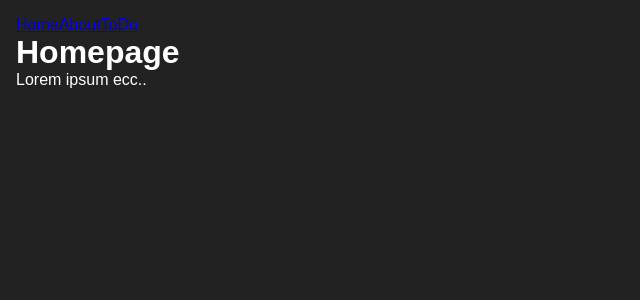
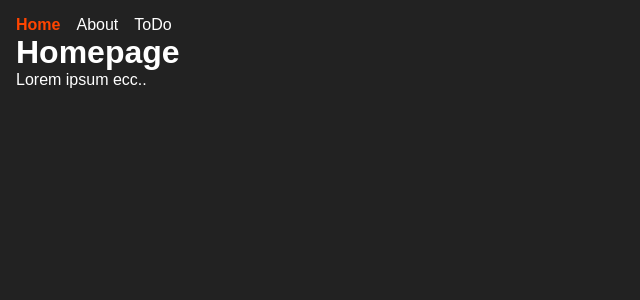
Before and after one commit to lambia/react-todo, a React (Vite) app: page / in a window 1280 px wide. Shown: the top 300 px of the page, without its empty margins (0-640 px from the left). Built offline with nearby package versions, Linux system fonts and the light colour scheme.

Commit message:
stile header con classe active

```diff
--- a/src/index.css
+++ b/src/index.css
@@ -88,3 +88,23 @@ ul {
 .error {
 	color: crimson;
 }
+
+header {
+	display: flex;
+	flex-direction: row;
+	gap: 1rem;
+}
+
+header a {
+	color: white;
+	text-decoration: none;
+
+	&:hover {
+		color: orange;
+	}
+}
+
+header .active {
+	font-weight: 700;
+	color: orangered;
+}
```
